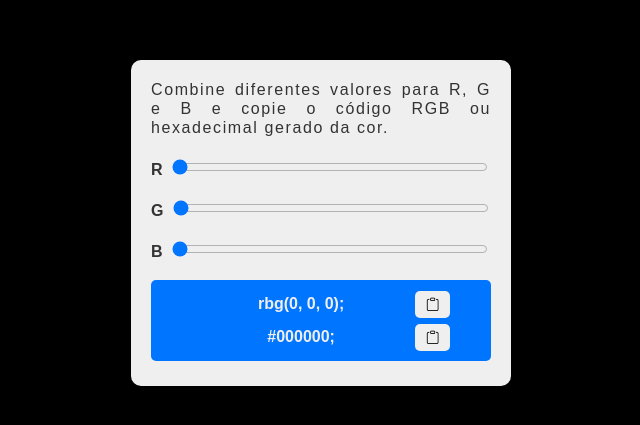
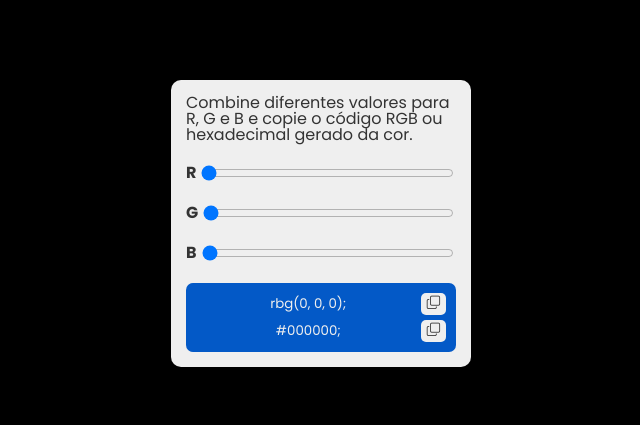
Before and after one commit to zolppy/color-slider, a plain HTML site: page index.html in a window 1280 px wide. Shown: the part 177-602 px from the top of the page, without its empty margins (319-959 px from the left). Drawn offline with nearby package versions, Linux system fonts and the light colour scheme.

Commit message:
bot01.sh fez este upload

```diff
--- a/assets/css/styles.css
+++ b/assets/css/styles.css
@@ -1,92 +1,85 @@
 @charset "UTF-8";
 
-body {
-  background-color: #000;
-  color: #333;
-  height: 100vh;
-  font-family: Arial, Helvetica, sans-serif;
-  box-sizing: border-box;
+:root {
+  --soft-white: #efefef;
+  --soft-black: #333;
 }
 
-.centered {
+* {
+  font-family: 'Poppins', sans-serif;
+  box-sizing: border-box;
+  color: var(--soft-black);
+}
+
+body {
+  height: 100vh;
+  background-color: #000;
   display: flex;
   align-items: center;
   justify-content: center;
-  flex-direction: column;
 }
 
 #container {
-  background-color: #efefef;
-  padding: 20px;
-  box-shadow: 20px 20px 30px rgba(0, 0, 0, .2);
+  background-color: var(--soft-white);
+  box-shadow: 2px 7px 10px rgba(0, 0, 0, .5);
   border-radius: 10px;
-  width: 340px;
-}
-
-#description {
-  text-align: justify;
-  letter-spacing: .1em;
-  line-height: 1.2em;
-}
-
-span {
-  font-weight: bold;
+  width: 300px;
+  padding: 15px;
 }
 
 #colors {
-  margin-top: 20px;
-  width: 100%;
+  margin: 20px 0;
 }
 
-input[type="range"] {
-  width: 92.9%;
+.color-container {
+  font-weight: bold;
+  display: flex;
+  align-items: center;
+}
+
+.color-container input {
   margin-left: 5px;
+  display: flex;
+  flex: 1;
 }
 
 #g-container {
-  /* Colocar "margin: 20px 0;" gera um bug */
+  /* Por "margin: 20px 0;" gera bug */
   margin-top: 20px;
   margin-bottom: 20px;
 }
 
 #output-container {
-  margin-bottom: 5px;
-  background-color: #0075ff;
-  color: #efefef;
-  padding: 10px 0;
-  border-radius: 5px;
-  text-align: center;
+  background-color: #0359c7;
+  padding: 10px;
+  border-radius: 7px;
 }
 
-input[type="text"] {
-  border: none;
-  border-radius: 5px;
-  padding: 5px 0;
-  text-align: center;
-  font-size: 16px;
-  background-color: transparent;
-  color: #efefef;
-  font-weight: bold;
+#rgb-output-container,
+#hex-output-container {
+  display: flex;
 }
 
-#output-container {
-  margin-top: 20px;
-}
-
-#hex-output {
+#hex-output-container {
   margin-top: 5px;
 }
 
+#rgb-output,
+#hex-output {
+  background-color: inherit;
+  color: var(--soft-white);
+  width: 90%;
+  text-align: center;
+  border: none;
+  outline: none;
+}
+
 .copy-btn {
-  border: 1px solid transparent;
-  padding: 5px 10px;
+  border: none;
   border-radius: 5px;
 }
 
 .copy-btn:hover {
   cursor: pointer;
+  transform: scale(.95);
 }
-
-.copy-btn:active {
-  border-color: #333;
-}
--- a/assets/js/app.js
+++ b/assets/js/app.js
@@ -60,7 +60,7 @@ const copyRBG = () => {
   navigator.clipboard.writeText(text)
   .then(() => {
     RGBOutputCopyIconElement.classList.replace('bi-clipboard', 'bi-clipboard-check');
-    alert('Copiado para área de transferência!');
+    alert('Código RGB copiado para área de transferência!');
   })
   /* Não há tratamento de erros */
   .catch((error) => {
@@ -80,7 +80,7 @@ const copyHex = () => {
   navigator.clipboard.writeText(text)
   .then(() => {
     HexOutputCopyIconElement.classList.replace('bi-clipboard', 'bi-clipboard-check');
-    alert('Copiado para área de transferência!');
+    alert('Código hexadecimal copiado para área de transferência!');
   })
   .catch((error) => {
     console.error('Falha ao copiar:', error);
--- a/index.html
+++ b/index.html
@@ -9,6 +9,10 @@
   <link rel="stylesheet" href="https://cdn.jsdelivr.net/npm/bootstrap-icons@1.11.1/font/bootstrap-icons.css" />
   <!-- Reset de estilos -->
   <link rel="stylesheet" href="assets/css/reset.css" />
+  <!-- Poppins - Google Fonts -->
+  <link rel="preconnect" href="https://fonts.googleapis.com" />
+  <link rel="preconnect" href="https://fonts.gstatic.com" crossorigin />
+  <link href="https://fonts.googleapis.com/css2?family=Poppins:ital,wght@0,100;0,200;0,300;0,400;0,500;0,600;0,700;0,800;0,900;1,100;1,200;1,300;1,400;1,500;1,600;1,700;1,800;1,900&display=swap" rel="stylesheet" />
   <!-- Meus arquivos-fonte -->
   <link rel="stylesheet" href="assets/css/styles.css" />
   <script defer src="assets/js/app.js"></script>
@@ -32,14 +36,18 @@
         </div>
       </div>
       <div id="output-container">
+        <div id="rgb-output-container">
           <input type="text" id="rgb-output" value="rbg(0, 0, 0);" />
           <button type="button" class="copy-btn" id="rgb-output-copy-button">
-          <i id="rgb-output-copy-icon" class="bi bi-clipboard"></i>
+            <i id="rgb-output-copy-icon" class="bi bi-copy"></i>
           </button>
+        </div>
+        <div id="hex-output-container">
           <input type="text" id="hex-output" value="#000000;" />
           <button type="button" class="copy-btn" id="hex-output-copy-button">
-          <i id="hex-output-copy-icon" class="bi bi-clipboard"></i>
+            <i id="hex-output-copy-icon" class="bi bi-copy"></i>
           </button>
+        </div>
       </div>
     </div>
   </main>
```
Lines whose indentation alone changed are shown as unchanged.
